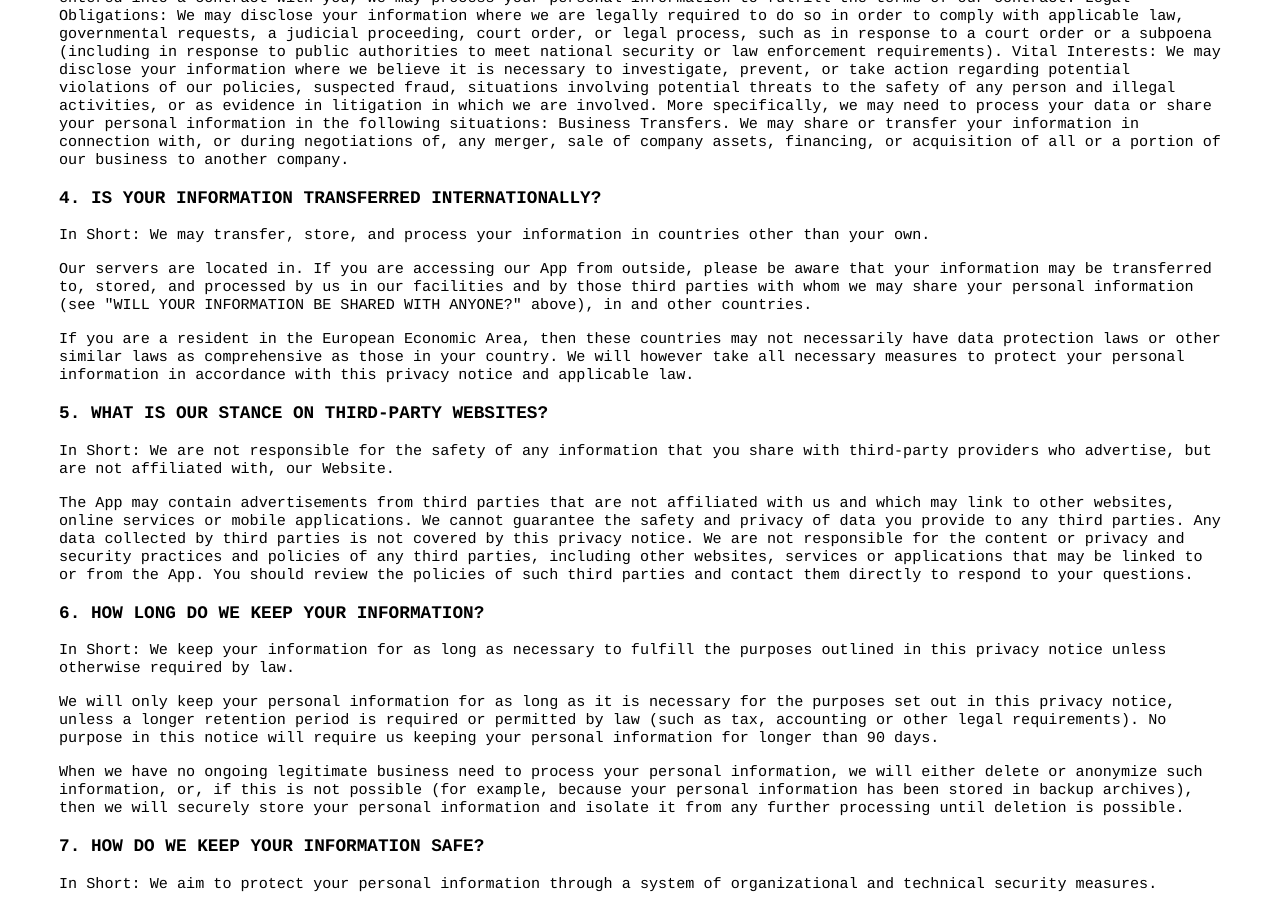
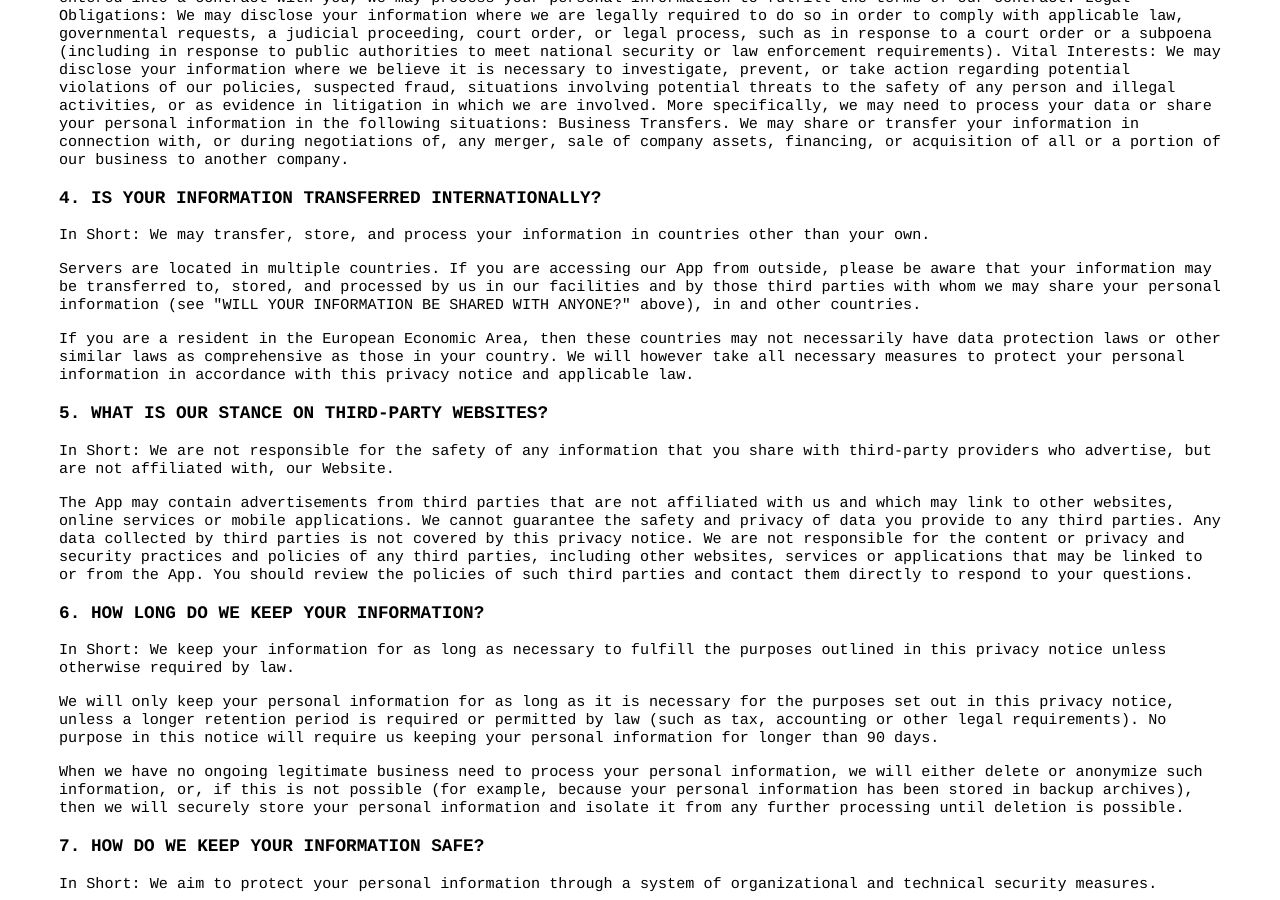
Before and after one commit to 9-volt/9vo.lt, a Jekyll site: the page built from wordjam.html, in a window 1280 px wide and 900 px high, scrolled down 1884 px. Built offline with Jekyll 4.4.1, drawn with Linux system fonts in a browser that asks for light colours; Markdown is read by kramdown in place of the engine named in the settings; some of the changed text lies outside the part shown.

Commit message:
Add missing statement

```diff
--- a/wordjam.html
+++ b/wordjam.html
@@ -87,7 +87,7 @@ Business Transfers. We may share or transfer your information in connection with
 
 	<p>In Short:  We may transfer, store, and process your information in countries other than your own.</p>
 
-	<p>Our servers are located in. If you are accessing our App from outside, please be aware that your information may be transferred to, stored, and processed by us in our facilities and by those third parties with whom we may share your personal information (see "WILL YOUR INFORMATION BE SHARED WITH ANYONE?" above), in and other countries.</p>
+	<p>Servers are located in multiple countries. If you are accessing our App from outside, please be aware that your information may be transferred to, stored, and processed by us in our facilities and by those third parties with whom we may share your personal information (see "WILL YOUR INFORMATION BE SHARED WITH ANYONE?" above), in and other countries.</p>
 
 	<p>If you are a resident in the European Economic Area, then these countries may not necessarily have data protection laws or other similar laws as comprehensive as those in your country. We will however take all necessary measures to protect your personal information in accordance with this privacy notice and applicable law.</p>
 
```
Also changed, not shown: other parts of wordjam.html (+1 -1 lines).
